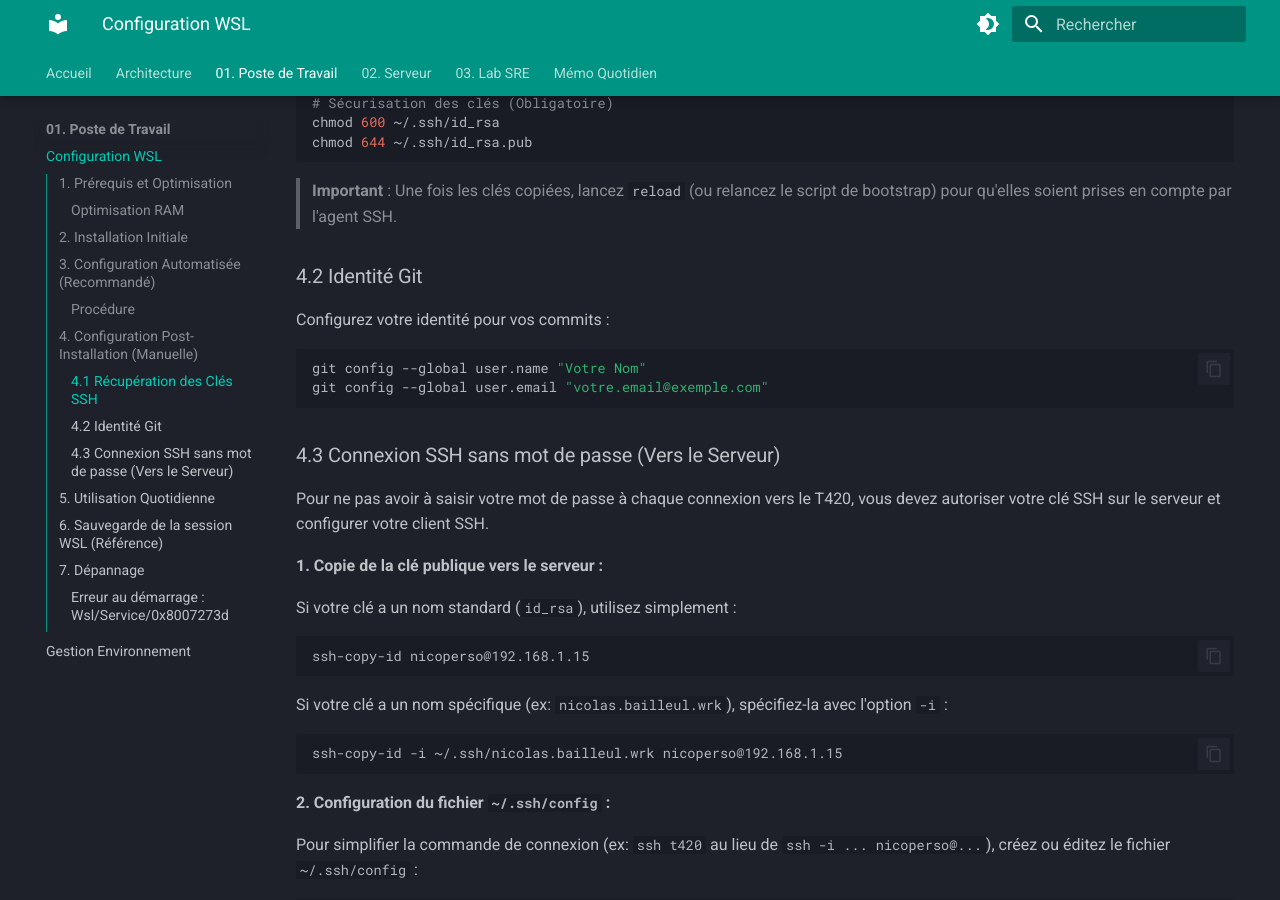
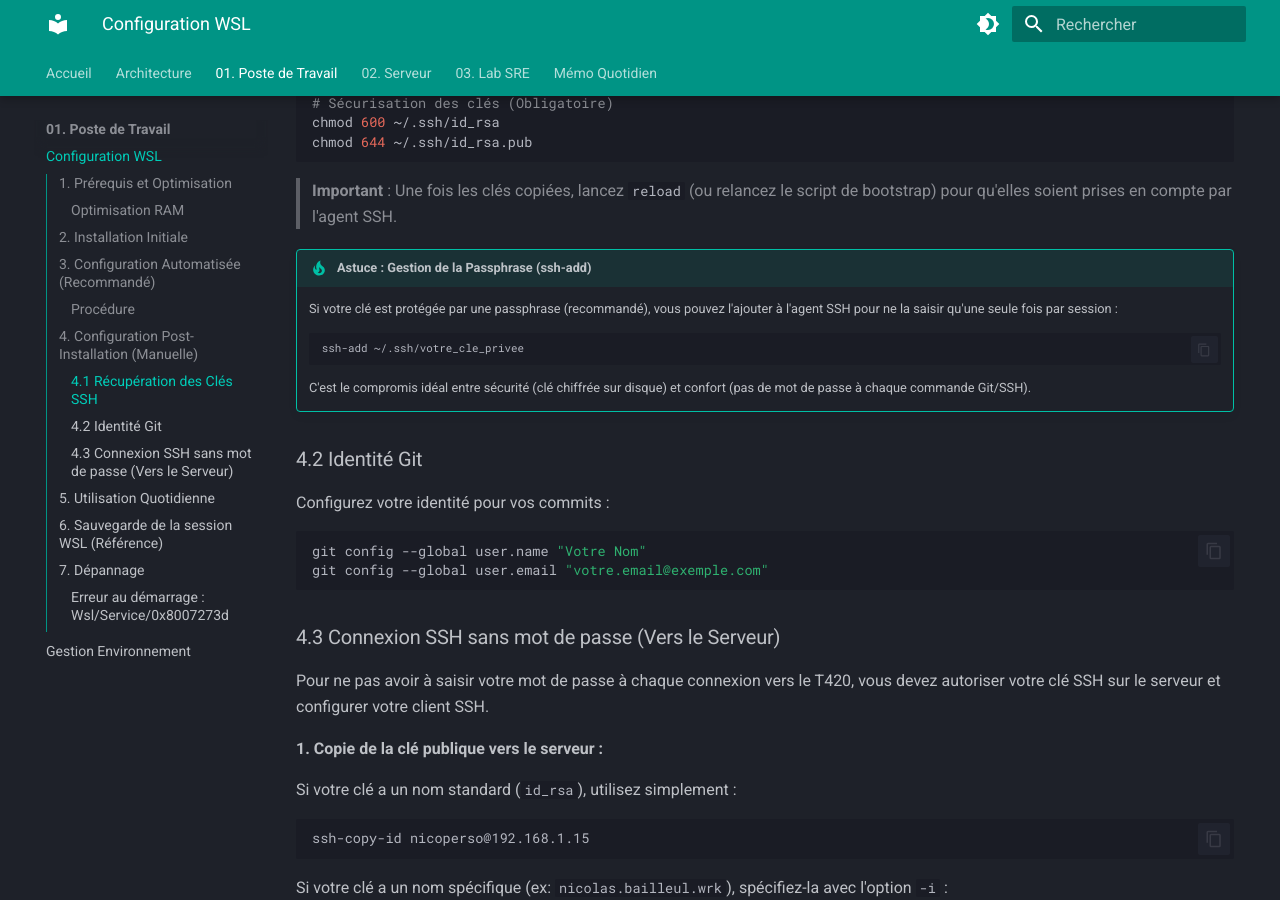
Before and after one commit to NicoBaiGit/sre-lab-infrastructure, an MkDocs documentation site: the page built from docs/wsl.md, in a window 1280 px wide and 900 px high, scrolled down 2026 px. Built offline with MkDocs 1.6.1 and Material for MkDocs 9.7.7, drawn with Linux system fonts in a browser that asks for light colours.

Commit message:
docs: add ssh-add tip for passphrase management

````diff
--- a/docs/wsl.md
+++ b/docs/wsl.md
@@ -82,6 +82,13 @@ chmod 644 ~/.ssh/id_rsa.pub
 ```
 
 > **Important** : Une fois les clés copiées, lancez `reload` (ou relancez le script de bootstrap) pour qu'elles soient prises en compte par l'agent SSH.
+
+!!! tip "Astuce : Gestion de la Passphrase (ssh-add)"
+    Si votre clé est protégée par une passphrase (recommandé), vous pouvez l'ajouter à l'agent SSH pour ne la saisir qu'une seule fois par session :
+    ```bash
+    ssh-add ~/.ssh/votre_cle_privee
+    ```
+    C'est le compromis idéal entre sécurité (clé chiffrée sur disque) et confort (pas de mot de passe à chaque commande Git/SSH).
 
 ### 4.2 Identité Git
 Configurez votre identité pour vos commits :
````
